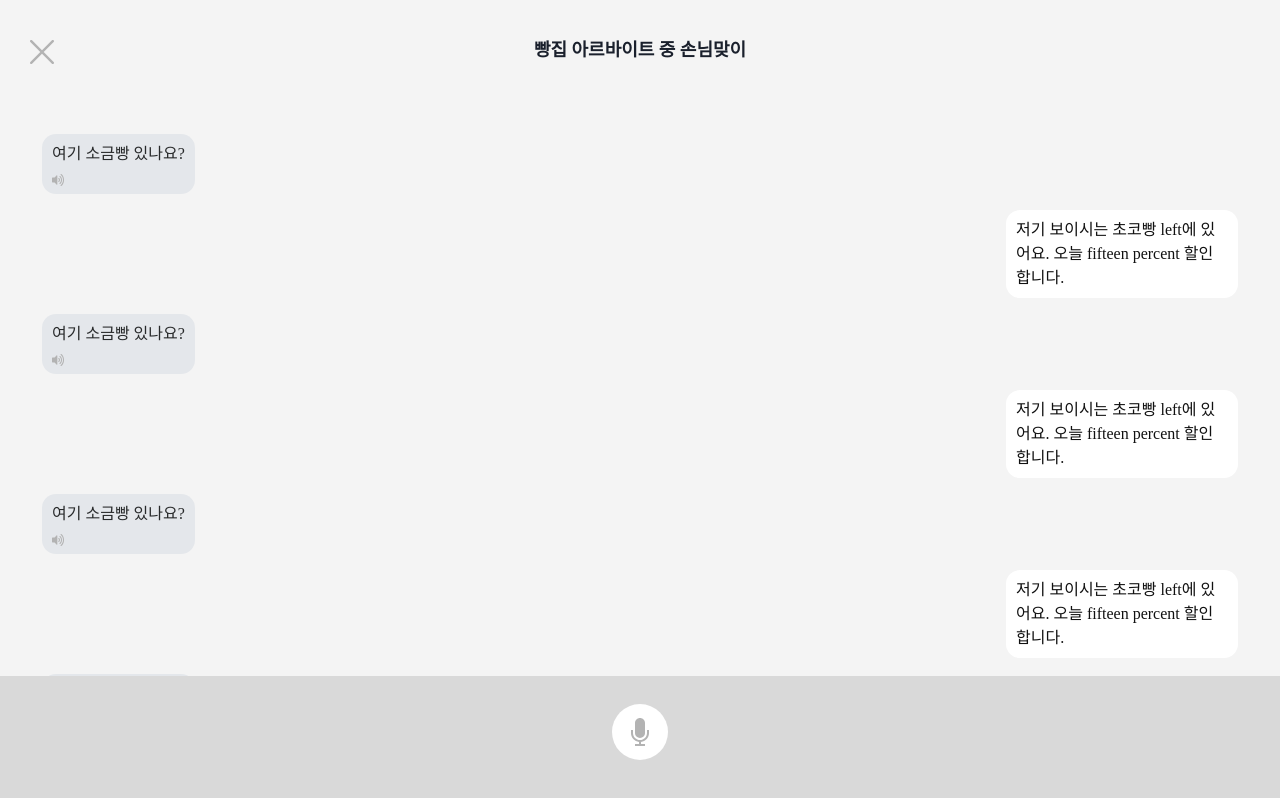
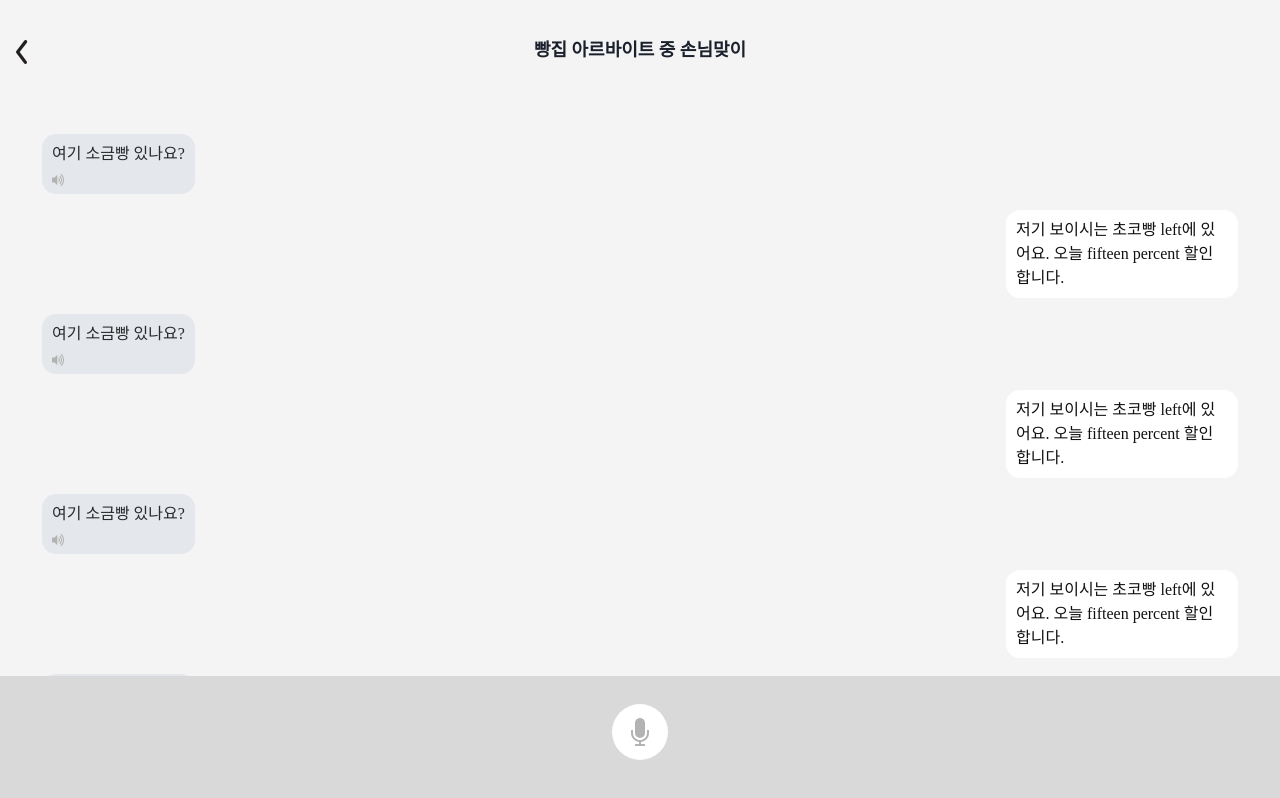
Before and after one commit to JYBESiU/Alum-Front, a Next.js app: page /chatRoom/1 in a window 1280 px wide. Built offline with nearby package versions, Linux system fonts and the light colour scheme; no server answers; a web font is replaced by a local one.

Commit message:
chatroom back button

```diff
--- a/src/components/ChatRoomPage/ChatRoomPage.tsx
+++ b/src/components/ChatRoomPage/ChatRoomPage.tsx
@@ -5,6 +5,7 @@ import { useChatRoomMessage } from "@/hooks";
 import ChatMessage from "./ChatMessage";
 import { useRef } from "react";
 import { CloseIcon } from "@/svg";
+import BackButton from "../BackButton";
 
 export interface ChatRoomPageProps {}
 
@@ -36,16 +37,10 @@ function ChatRoomPage({}: ChatRoomPageProps) {
       direction={"column"}
       overflow={"hidden"}
       position={"relative"}
+      pt={"40px"}
     >
-      <Box
-        position={"absolute"}
-        top={"40px"}
-        left={"30px"}
-        onClick={handleClose}
-      >
-        <CloseIcon />
-      </Box>
-      <Box py={"40px"} textAlign={"center"}>
+      <BackButton />
+      <Box pb={"40px"} textAlign={"center"}>
         <Text
           fontSize={"18px"}
           lineHeight={"20px"}
```
